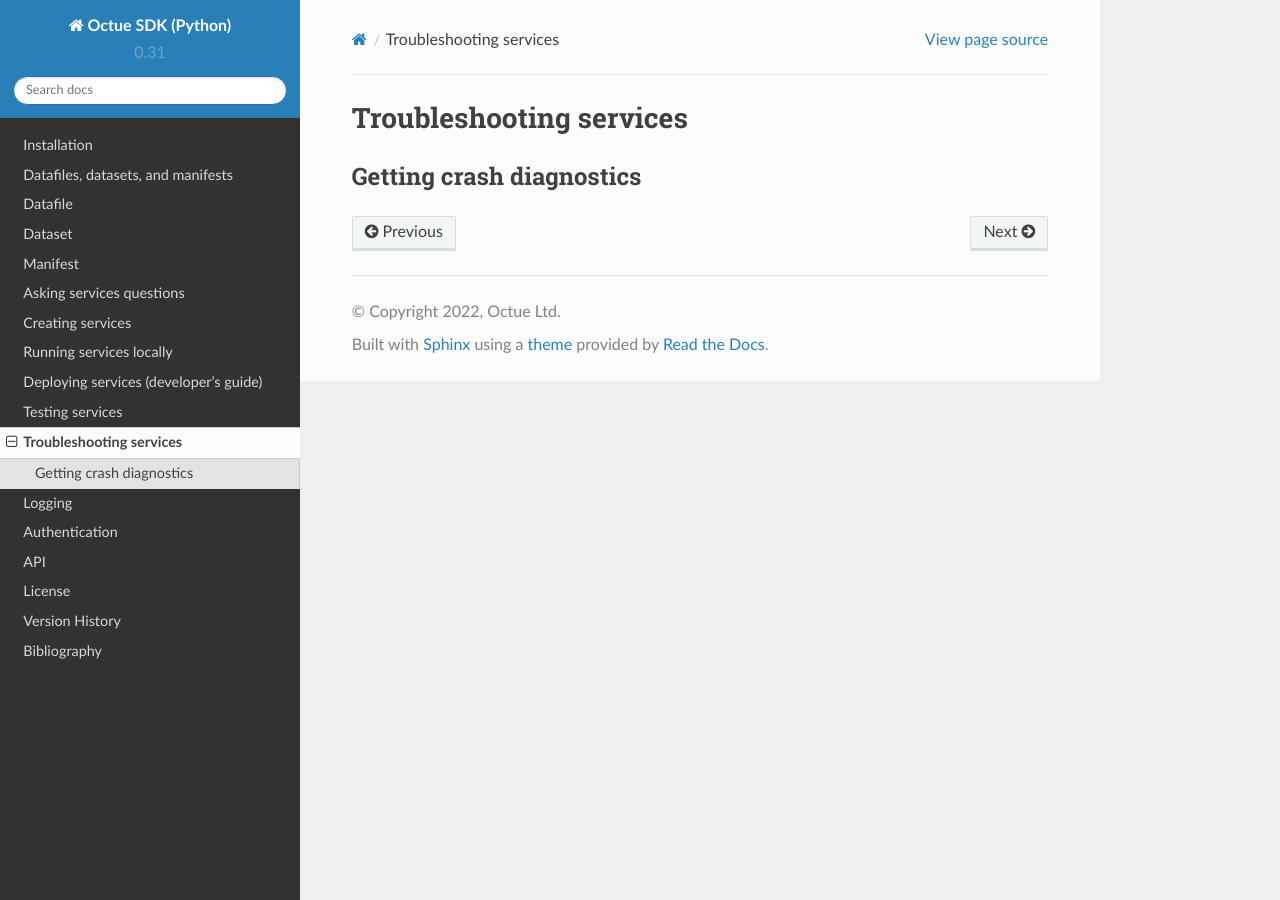
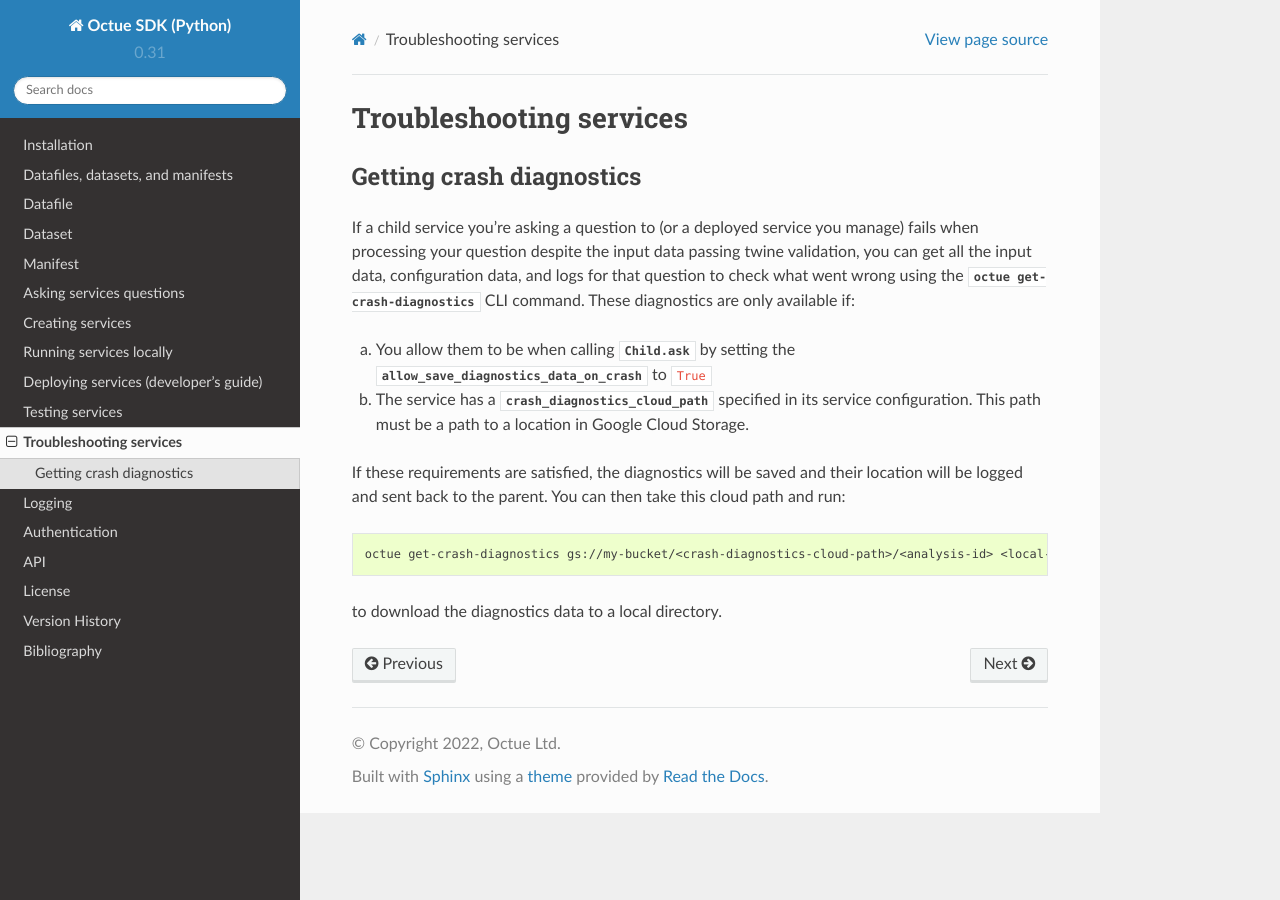
Before and after one commit to octue/octue-sdk-python, a Sphinx documentation site: the page built from docs/source/troubleshooting_services.rst, in a window 1280 px wide. Built offline with Sphinx 7.4.7 and the Read the Docs theme 2.0.0, drawn with Linux system fonts in a browser that asks for light colours.

Commit message:
DOC: Add crash diagnostics documentation

```diff
--- a/docs/source/troubleshooting_services.rst
+++ b/docs/source/troubleshooting_services.rst
@@ -4,3 +4,21 @@ Troubleshooting services
 
 Getting crash diagnostics
 =========================
+If a child service you're asking a question to (or a deployed service you manage) fails when processing your question
+despite the input data passing twine validation, you can get all the input data, configuration data, and logs for that
+question to check what went wrong using the :mod:`octue get-crash-diagnostics` CLI command. These diagnostics are only
+available if:
+
+a) You allow them to be when calling :mod:`Child.ask <octue.resources.child.Child.ask>` by setting the
+   :mod:`allow_save_diagnostics_data_on_crash` to ``True``
+b) The service has a :mod:`crash_diagnostics_cloud_path` specified in its service configuration. This path must be a
+   path to a location in Google Cloud Storage.
+
+If these requirements are satisfied, the diagnostics will be saved and their location will be logged and sent back to
+the parent. You can then take this cloud path and run:
+
+.. code-block:: shell
+
+    octue get-crash-diagnostics gs://my-bucket/<crash-diagnostics-cloud-path>/<analysis-id> <local-path>
+
+to download the diagnostics data to a local directory.
```
